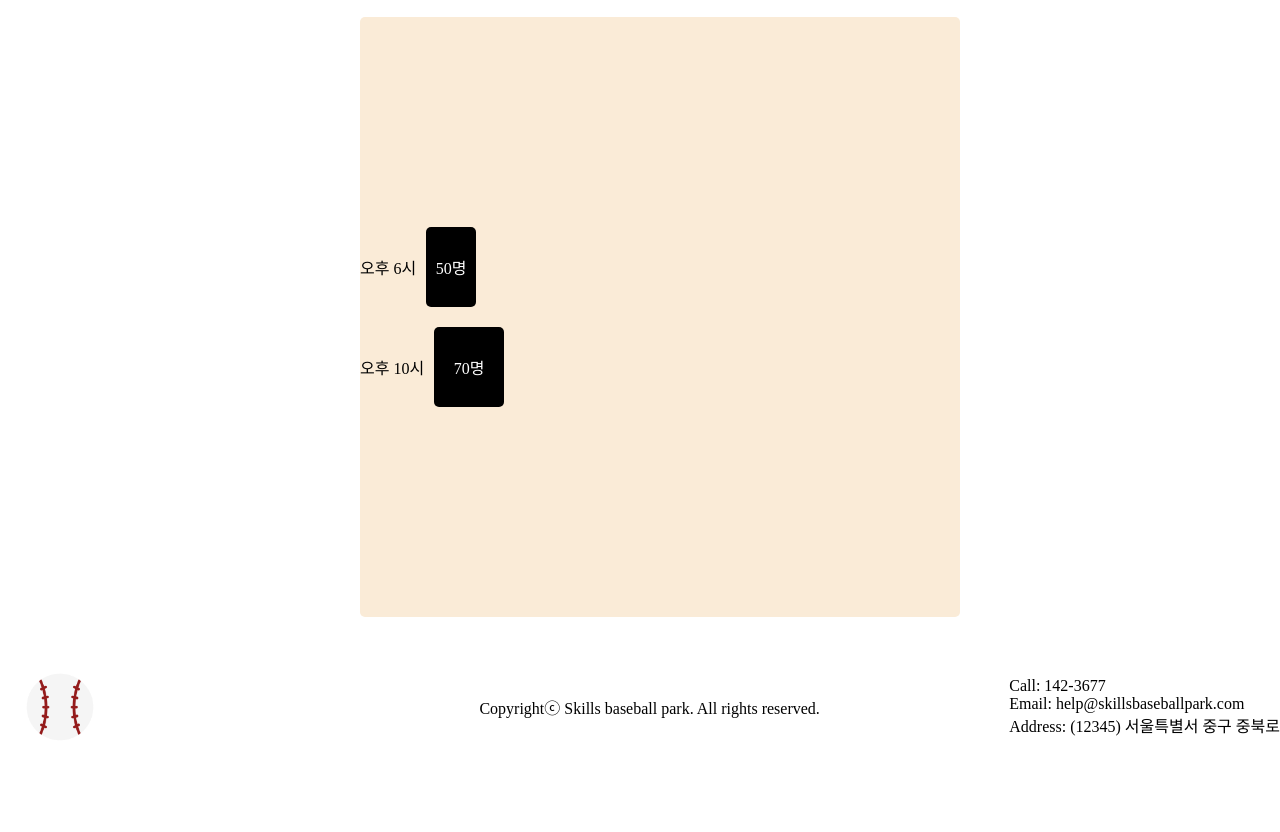
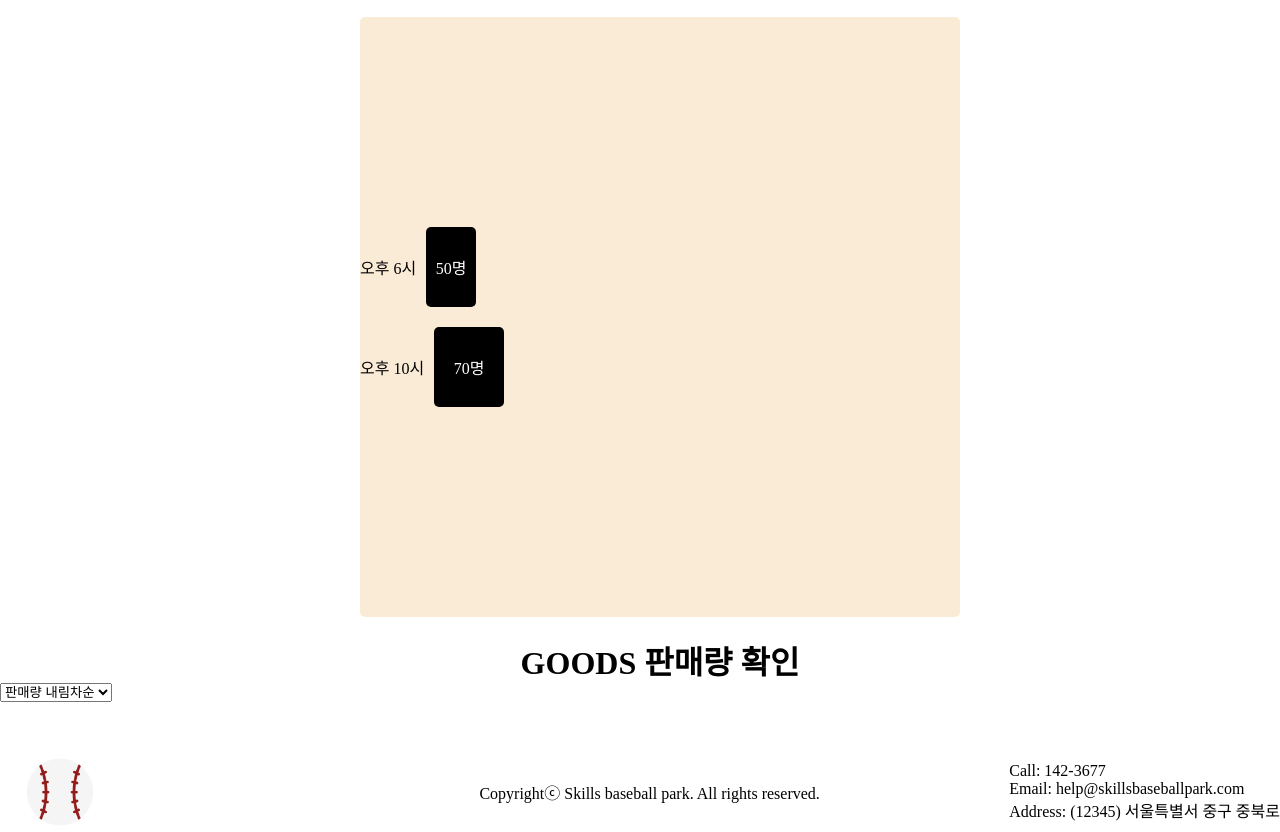
Before and after one commit to kimmoochan/skills-baseball-park, a plain HTML site: page sub02.html in a window 1280 px wide. Shown: the part 204-1036 px from the top of the page. Before the commit the page ends 951 px from the top, so only its background shows below. Drawn offline with Linux system fonts and the light colour scheme.

Commit message:
굿즈 영역 추가

```diff
--- a/sub02.html
+++ b/sub02.html
@@ -55,6 +55,22 @@
 <!-- 차트 -->
 <div id="chartDiv"></div>
 
+<!-- 굿즈 판매 영역 -->
+<div>
+    <h1>GOODS 판매량 확인</h1>
+    <div class="goodsSale_menu">
+        <div id="goodsGroup"></div>
+        <select name="" id="sort">
+            <option value="">판매량 내림차순</option>
+            <option value="">판매량 오름차순</option>
+            <option value="">가격 내림차순</option>
+            <option value="">가격 오름차순</option>
+        </select>
+
+    </div>
+</div>
+
+
 
 <!-- 푸터 -->
     <div id="footer">
@@ -67,6 +83,7 @@
 <script src="./script.js"></script>
 <script>
     widthChart();
+    goodsGroupAdd();
 </script>
 </body>
 </html>
```
